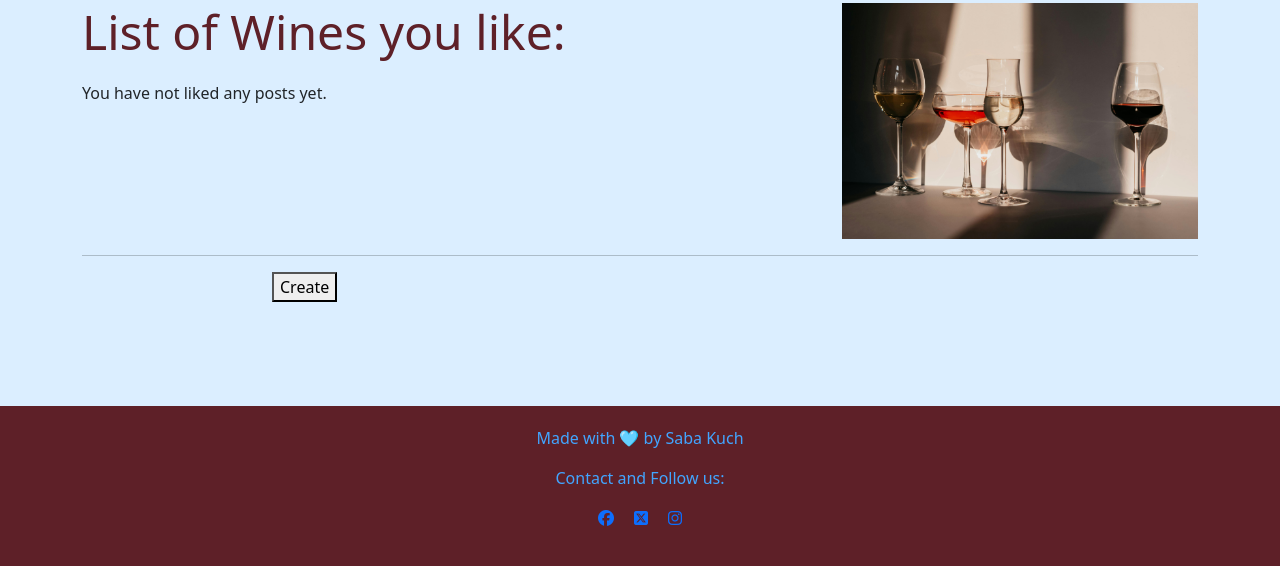
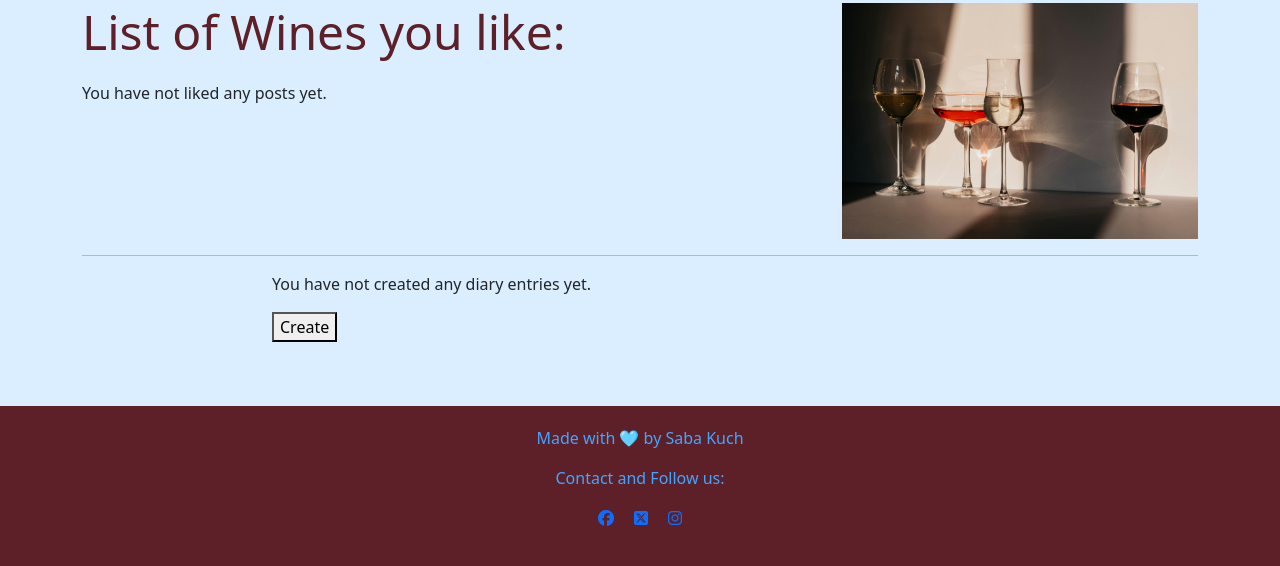
Before and after one commit to zabokaa/vina, a Django app: page /vinoteka/ in a window 1280 px wide. Shown: the part 234-800 px from the top of the page. Run offline with Django 4.2, Linux system fonts and the light colour scheme; the visitor is signed in with stand-in values (Sample User, id 1); data that the repository does not hold is empty; parts of the project's set-up code (start-up, migrations or seed data) failed here and were passed over; some libraries are stand-ins or nearby versions; some web fonts are replaced.

Commit message:
add check if there are diary entries

```diff
--- a/vinoteka/templates/vinoteka/create_diary.html
+++ b/vinoteka/templates/vinoteka/create_diary.html
@@ -1,3 +1,12 @@
+{% if diaries %}
+    {% for diary in diaries %}
+        <h2>{{ diary.wine }}</h2>
+        <p>{{ diary.rating }}</p>
+    {% endfor %}
+{% else %}
+    <p>You have not created any diary entries yet.</p>
+{% endif %}
+
 <form method="post">
     {% csrf_token %}
     {{ form.as_p }}
--- a/vinoteka/views.py
+++ b/vinoteka/views.py
@@ -13,6 +13,7 @@ def liked_posts(request):
 
 @login_required
 def create_diary(request):
+    diaries = Diary.objects.filter(user=request.user)
     if request.method == 'POST':
         form = DiaryForm(request.POST)
         if form.is_valid():
@@ -22,4 +23,4 @@ def create_diary(request):
             return redirect('diary_detail', pk=diary.pk)
     else:
         form = DiaryForm()
-    return render(request, 'vinoteka/create_diary.html', {'form': form})
+    return render(request, 'vinoteka/create_diary.html', {'form': form, 'diaries': diaries})
```
